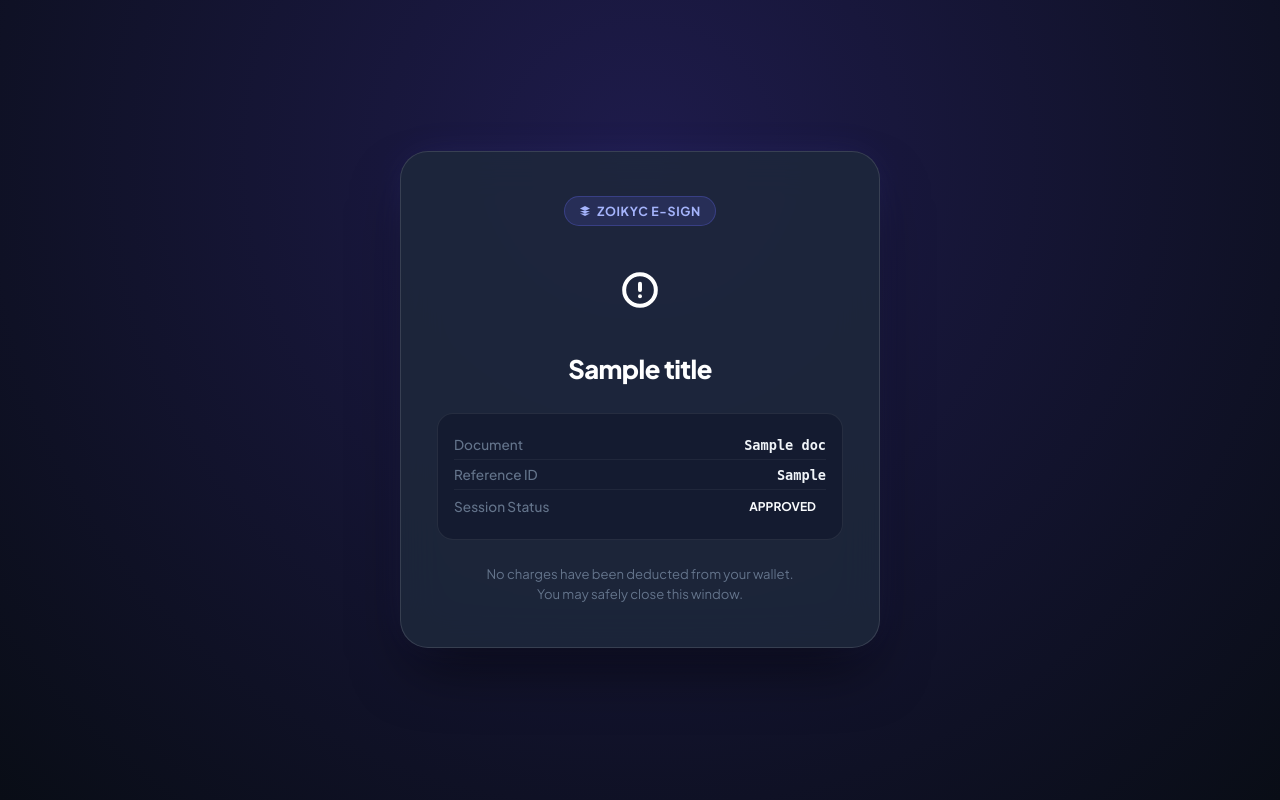
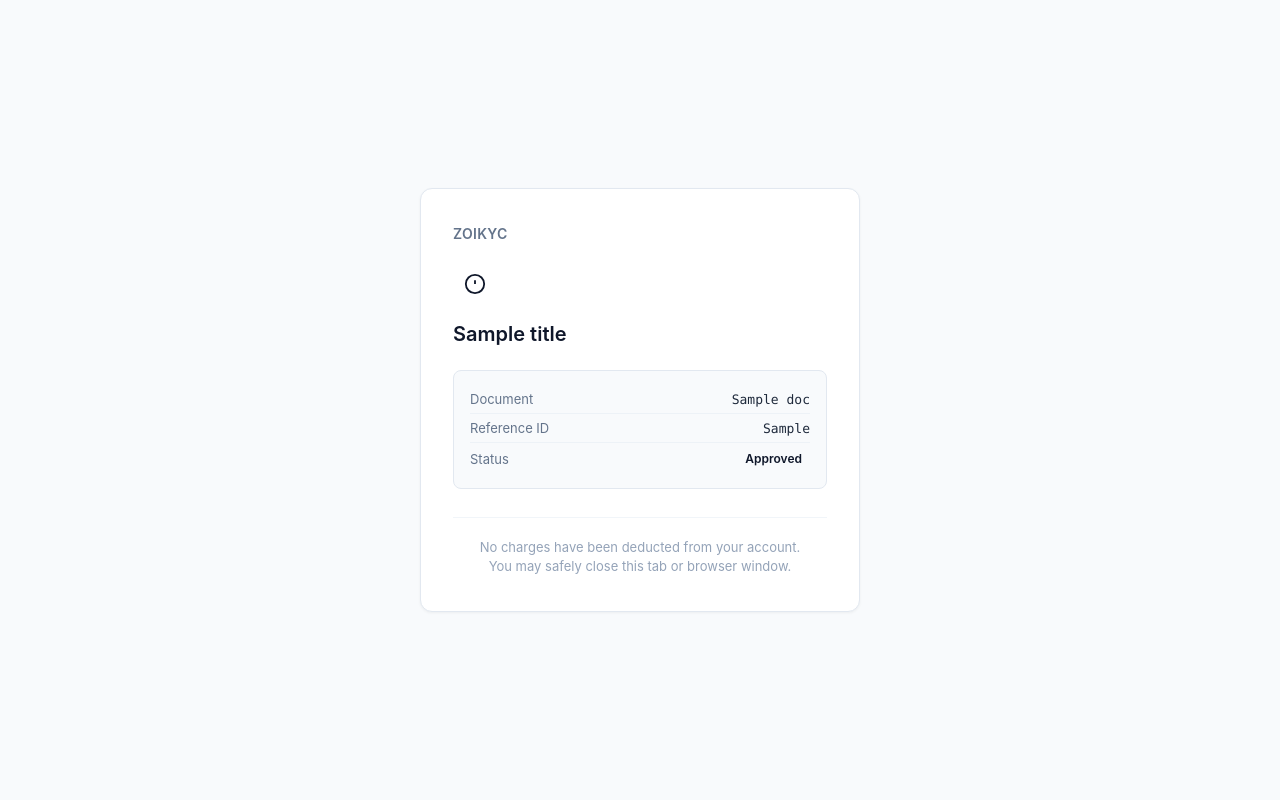
Before and after one commit to vijayvaishnav1011/zoikyc, a Python web app: template app/templates/client/esign_status.html in a window 1280 px wide. Run offline with Jinja, Linux system fonts and the light colour scheme; the template is opened without the code that fills it: most values are stand-ins (such as "Sample title", 1, 10 or a date in 2020).

Commit message:
style: switch esign_status to minimal white theme

```diff
--- a/app/templates/client/esign_status.html
+++ b/app/templates/client/esign_status.html
@@ -4,184 +4,170 @@
     <meta charset="UTF-8">
     <meta name="viewport" content="width=device-width, initial-scale=1.0">
     <title>{{ title }} | ZoiKYC</title>
-    <link rel="preconnect" href="https://fonts.googleapis.com">
-    <link rel="preconnect" href="https://fonts.gstatic.com" crossorigin>
-    <link href="https://fonts.googleapis.com/css2?family=Plus+Jakarta+Sans:wght@400;500;600;700;800&display=swap" rel="stylesheet">
     <style>
-        * { box-sizing: border-box; margin: 0; padding: 0; }
+        * {
+            box-sizing: border-box;
+            margin: 0;
+            padding: 0;
+        }
         body {
-            font-family: 'Plus Jakarta Sans', -apple-system, BlinkMacSystemFont, sans-serif;
-            background: radial-gradient(circle at 50% 20%, #1e1b4b 0%, #090d16 100%);
+            font-family: -apple-system, BlinkMacSystemFont, "Segoe UI", Roboto, "Helvetica Neue", Arial, sans-serif;
+            background-color: #f8fafc;
+            color: #0f172a;
             min-height: 100vh;
             display: flex;
             align-items: center;
             justify-content: center;
             padding: 24px;
-            color: #f8fafc;
         }
-        .card {
-            background: rgba(30, 41, 59, 0.85);
-            backdrop-filter: blur(20px);
-            -webkit-backdrop-filter: blur(20px);
-            border: 1px solid rgba(255, 255, 255, 0.12);
-            border-radius: 28px;
-            padding: 44px 36px;
-            max-width: 480px;
+        .container {
+            background-color: #ffffff;
+            border: 1px solid #e2e8f0;
+            border-radius: 12px;
+            max-width: 440px;
             width: 100%;
-            text-align: center;
-            box-shadow: 0 30px 60px -15px rgba(0, 0, 0, 0.6), 0 0 40px -10px rgba(99, 102, 241, 0.2);
-            animation: cardAppear 0.5s cubic-bezier(0.16, 1, 0.3, 1);
+            padding: 36px 32px;
+            box-shadow: 0 1px 3px rgba(0, 0, 0, 0.05);
         }
-        @keyframes cardAppear {
-            from { opacity: 0; transform: translateY(16px) scale(0.97); }
-            to { opacity: 1; transform: translateY(0) scale(1); }
-        }
-        .brand-badge {
-            display: inline-flex;
-            align-items: center;
-            gap: 6px;
-            background: rgba(99, 102, 241, 0.15);
-            border: 1px solid rgba(99, 102, 241, 0.3);
-            color: #a5b4fc;
-            padding: 6px 14px;
-            border-radius: 999px;
-            font-size: 0.78rem;
-            font-weight: 700;
-            letter-spacing: 0.05em;
-            text-transform: uppercase;
+        .header {
             margin-bottom: 24px;
         }
-        .icon-wrap {
-            width: 80px;
-            height: 80px;
-            margin: 0 auto 22px;
+        .brand {
+            font-size: 0.875rem;
+            font-weight: 600;
+            color: #64748b;
+            letter-spacing: 0.02em;
+            text-transform: uppercase;
+            margin-bottom: 20px;
+        }
+        .icon-container {
+            width: 44px;
+            height: 44px;
             border-radius: 50%;
             display: flex;
             align-items: center;
             justify-content: center;
+            margin-bottom: 16px;
         }
-        .icon-wrap.cancelled {
-            background: linear-gradient(135deg, #f59e0b 0%, #d97706 100%);
-            box-shadow: 0 12px 30px -6px rgba(245, 158, 11, 0.4);
+        .icon-container.cancelled {
+            background-color: #fef3c7;
+            color: #d97706;
         }
-        .icon-wrap.failed {
-            background: linear-gradient(135deg, #ef4444 0%, #dc2626 100%);
-            box-shadow: 0 12px 30px -6px rgba(239, 68, 68, 0.4);
+        .icon-container.failed {
+            background-color: #fee2e2;
+            color: #dc2626;
         }
-        .icon-wrap svg {
-            width: 38px;
-            height: 38px;
-            stroke: #ffffff;
-            stroke-width: 2.5;
-            fill: none;
-            stroke-linecap: round;
-            stroke-linejoin: round;
+        .icon-container svg {
+            width: 22px;
+            height: 22px;
+            stroke-width: 2;
         }
         h1 {
-            font-size: 1.6rem;
-            font-weight: 800;
-            letter-spacing: -0.02em;
-            margin-bottom: 12px;
-            color: #ffffff;
+            font-size: 1.25rem;
+            font-weight: 600;
+            color: #0f172a;
+            margin-bottom: 8px;
         }
-        p.subtitle {
-            font-size: 0.94rem;
-            color: #94a3b8;
-            line-height: 1.6;
-            margin-bottom: 28px;
+        p.description {
+            font-size: 0.875rem;
+            color: #475467;
+            line-height: 1.5;
         }
-        .info-box {
-            background: rgba(15, 23, 42, 0.6);
-            border: 1px solid rgba(255, 255, 255, 0.08);
-            border-radius: 16px;
-            padding: 16px;
-            margin-bottom: 24px;
-            text-align: left;
-            font-size: 0.85rem;
+        .details-card {
+            background-color: #f8fafc;
+            border: 1px solid #e2e8f0;
+            border-radius: 8px;
+            margin-top: 24px;
+            padding: 14px 16px;
         }
-        .info-row {
+        .details-row {
             display: flex;
             justify-content: space-between;
             align-items: center;
             padding: 6px 0;
-            border-bottom: 1px solid rgba(255, 255, 255, 0.05);
+            font-size: 0.8125rem;
         }
-        .info-row:last-child {
-            border-bottom: none;
+        .details-row:not(:last-child) {
+            border-bottom: 1px solid #edf2f7;
         }
-        .info-label {
+        .details-label {
             color: #64748b;
+        }
+        .details-value {
+            color: #1e293b;
             font-weight: 500;
+            font-family: ui-monospace, SFMono-Regular, Menlo, Monaco, Consolas, monospace;
         }
-        .info-val {
-            color: #f1f5f9;
+        .badge {
+            display: inline-block;
+            padding: 2px 8px;
+            border-radius: 4px;
+            font-size: 0.75rem;
             font-weight: 600;
-            font-family: monospace;
+            text-transform: capitalize;
         }
-        .status-pill {
-            display: inline-block;
-            padding: 3px 10px;
-            border-radius: 999px;
-            font-size: 0.75rem;
-            font-weight: 700;
-            text-transform: uppercase;
+        .badge.cancelled {
+            background-color: #fef3c7;
+            color: #92400e;
         }
-        .status-pill.cancelled {
-            background: rgba(245, 158, 11, 0.15);
-            color: #fbbf24;
-            border: 1px solid rgba(245, 158, 11, 0.3);
+        .badge.failed {
+            background-color: #fee2e2;
+            color: #991b1b;
         }
-        .status-pill.failed {
-            background: rgba(239, 68, 68, 0.15);
-            color: #f87171;
-            border: 1px solid rgba(239, 68, 68, 0.3);
-        }
-        .notice {
-            font-size: 0.82rem;
-            color: #64748b;
-            line-height: 1.5;
+        .footer {
+            margin-top: 28px;
+            padding-top: 20px;
+            border-top: 1px solid #f1f5f9;
+            font-size: 0.8125rem;
+            color: #94a3b8;
+            text-align: center;
+            line-height: 1.4;
         }
     </style>
 </head>
 <body>
-    <div class="card">
-        <div class="brand-badge">
-            <svg width="12" height="12" fill="currentColor" viewBox="0 0 24 24"><path d="M12 2L2 7l10 5 10-5-10-5zM2 17l10 5 10-5M2 12l10 5 10-5"></path></svg>
-            ZoiKYC E-Sign
+    <div class="container">
+        <div class="header">
+            <div class="brand">ZoiKYC</div>
+            <div class="icon-container {{ status }}">
+                {% if status == 'cancelled' %}
+                <svg fill="none" stroke="currentColor" viewBox="0 0 24 24">
+                    <line x1="18" y1="6" x2="6" y2="18"></line>
+                    <line x1="6" y1="6" x2="18" y2="18"></line>
+                </svg>
+                {% else %}
+                <svg fill="none" stroke="currentColor" viewBox="0 0 24 24">
+                    <circle cx="12" cy="12" r="10"></circle>
+                    <line x1="12" y1="8" x2="12" y2="12"></line>
+                    <line x1="12" y1="16" x2="12.01" y2="16"></line>
+                </svg>
+                {% endif %}
+            </div>
+            <h1>{{ title }}</h1>
+            <p class="description">{{ message }}</p>
         </div>
 
-        <div class="icon-wrap {{ status }}">
-            {% if status == 'cancelled' %}
-            <svg viewBox="0 0 24 24"><line x1="18" y1="6" x2="6" y2="18"></line><line x1="6" y1="6" x2="18" y2="18"></line></svg>
-            {% else %}
-            <svg viewBox="0 0 24 24"><circle cx="12" cy="12" r="10"></circle><line x1="12" y1="8" x2="12" y2="12"></line><line x1="12" y1="16" x2="12.01" y2="16"></line></svg>
-            {% endif %}
-        </div>
-
-        <h1>{{ title }}</h1>
-        <p class="subtitle">{{ message }}</p>
-
         {% if doc %}
-        <div class="info-box">
-            <div class="info-row">
-                <span class="info-label">Document</span>
-                <span class="info-val">{{ doc.title or 'Agreement' }}</span>
+        <div class="details-card">
+            <div class="details-row">
+                <span class="details-label">Document</span>
+                <span class="details-value">{{ doc.title or 'Agreement' }}</span>
             </div>
             {% if doc.capricorn_reference %}
-            <div class="info-row">
-                <span class="info-label">Reference ID</span>
-                <span class="info-val">{{ doc.capricorn_reference }}</span>
+            <div class="details-row">
+                <span class="details-label">Reference ID</span>
+                <span class="details-value">{{ doc.capricorn_reference }}</span>
             </div>
             {% endif %}
-            <div class="info-row">
-                <span class="info-label">Session Status</span>
-                <span class="status-pill {{ status }}">{{ status }}</span>
+            <div class="details-row">
+                <span class="details-label">Status</span>
+                <span class="badge {{ status }}">{{ status }}</span>
             </div>
         </div>
         {% endif %}
 
-        <div class="notice">
-            No charges have been deducted from your wallet.<br>You may safely close this window.
+        <div class="footer">
+            No charges have been deducted from your account.<br>You may safely close this tab or browser window.
         </div>
     </div>
 </body>
```
